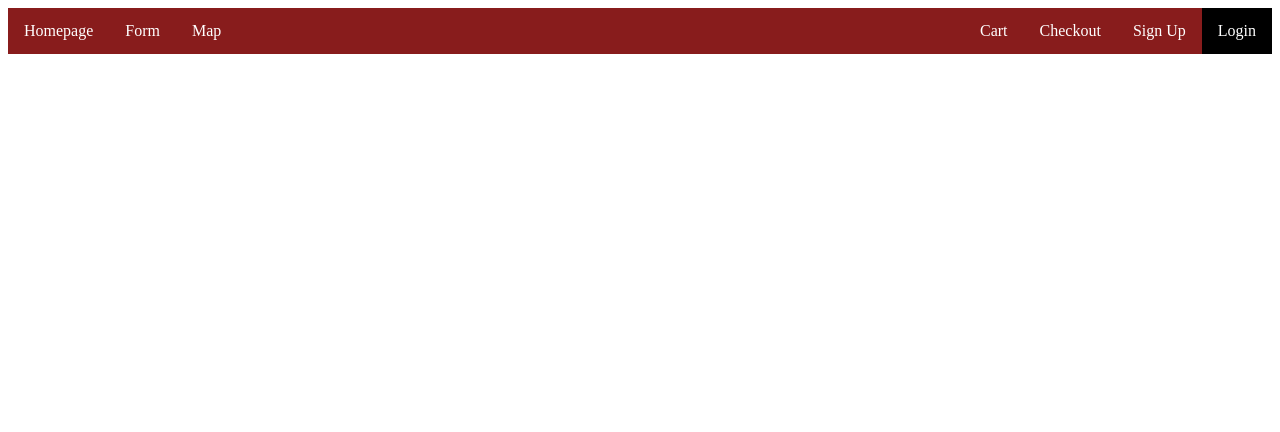
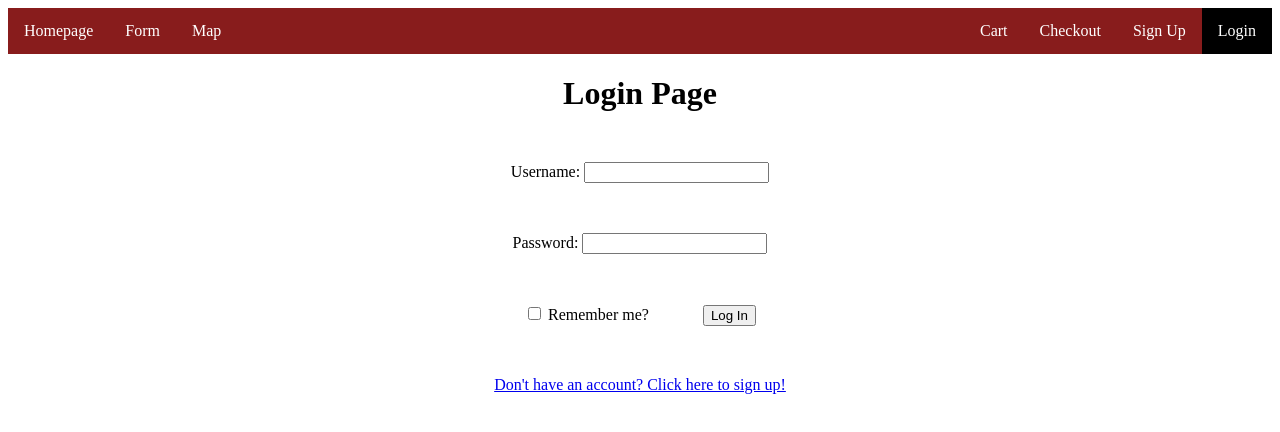
Before and after one commit to Rajasi-Desai/Kloseted_Supply, a plain HTML site: page html/login.html in a window 1280 px wide. Drawn offline with Linux system fonts and the light colour scheme.

Commit message:
added style sheet for login + sign up page and wrote login page

```diff
--- /dev/null
+++ b/css/loginsignup.css
@@ -0,0 +1,15 @@
+h1
+{
+    text-align: center;
+}
+
+p
+{
+    text-align: center;
+    margin: 50px;
+}
+
+button
+{
+    margin-left: 50px;
+}
--- a/html/login.html
+++ b/html/login.html
@@ -7,6 +7,7 @@
     <title>Kloseted Supply Form</title>
     <!-- <script type="module" src="main.js" defer></script>
     <link rel="stylesheet" href="main.css" /> -->
+    <link rel="stylesheet" href="../css/loginsignup.css"/>
     <link rel="stylesheet" type="text/css" href="../css/header.css" />
   </head>
 
@@ -29,5 +30,26 @@
       </ul>
   </header>
 
+  <h1>Login Page</h1>
+
+  <p>
+  <label>Username: </label>
+  <input id = "usernameinput", type = "text">
+  </p>
+
+  <p>
+  <label>Password: </label>
+  <input id = "passwordinput", type = "text" type = "password">
+  </p>
+
+  <p>
+  <input id = "rememberme" type = "checkbox">
+  <label> Remember me?</label>
+  <button>Log In</button>
+  </p>
+
+  <p>
+  <a href="signup.html">Don't have an account? Click here to sign up!</a>
+  </p>
   </body>
 </html>
```
